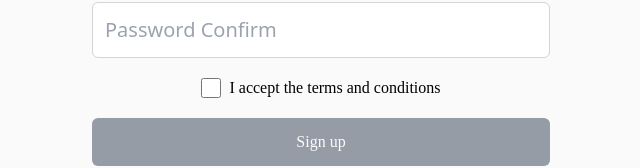
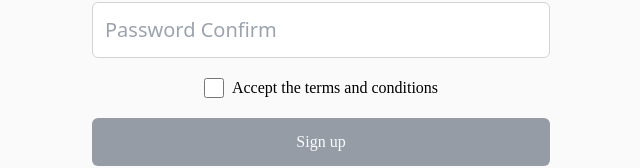
Before and after one commit to passiver-ai/Bondx-app2, a Next.js app: page /signup in a window 1280 px wide. Shown: the part 441-609 px from the top of the page, without its empty margins (319-959 px from the left). Built offline with nearby package versions, Linux system fonts and the light colour scheme; a web font is replaced by a local one.

Commit message:
Changes confirm terms & condition text

```diff
--- a/app/signup/page.jsx
+++ b/app/signup/page.jsx
@@ -113,7 +113,7 @@ export default function Home() {
             className="w-5 h-5 border-neutral-300 accent-[#334155] checked:bg-[#334155] checked:hover:bg-[#1E293B]"
           />
           <span className="pretendard-400 leading-[28px] text-[16px] text-black">
-            I accept the terms and conditions
+            Accept the terms and conditions
           </span>
         </label>
       </div>
```
